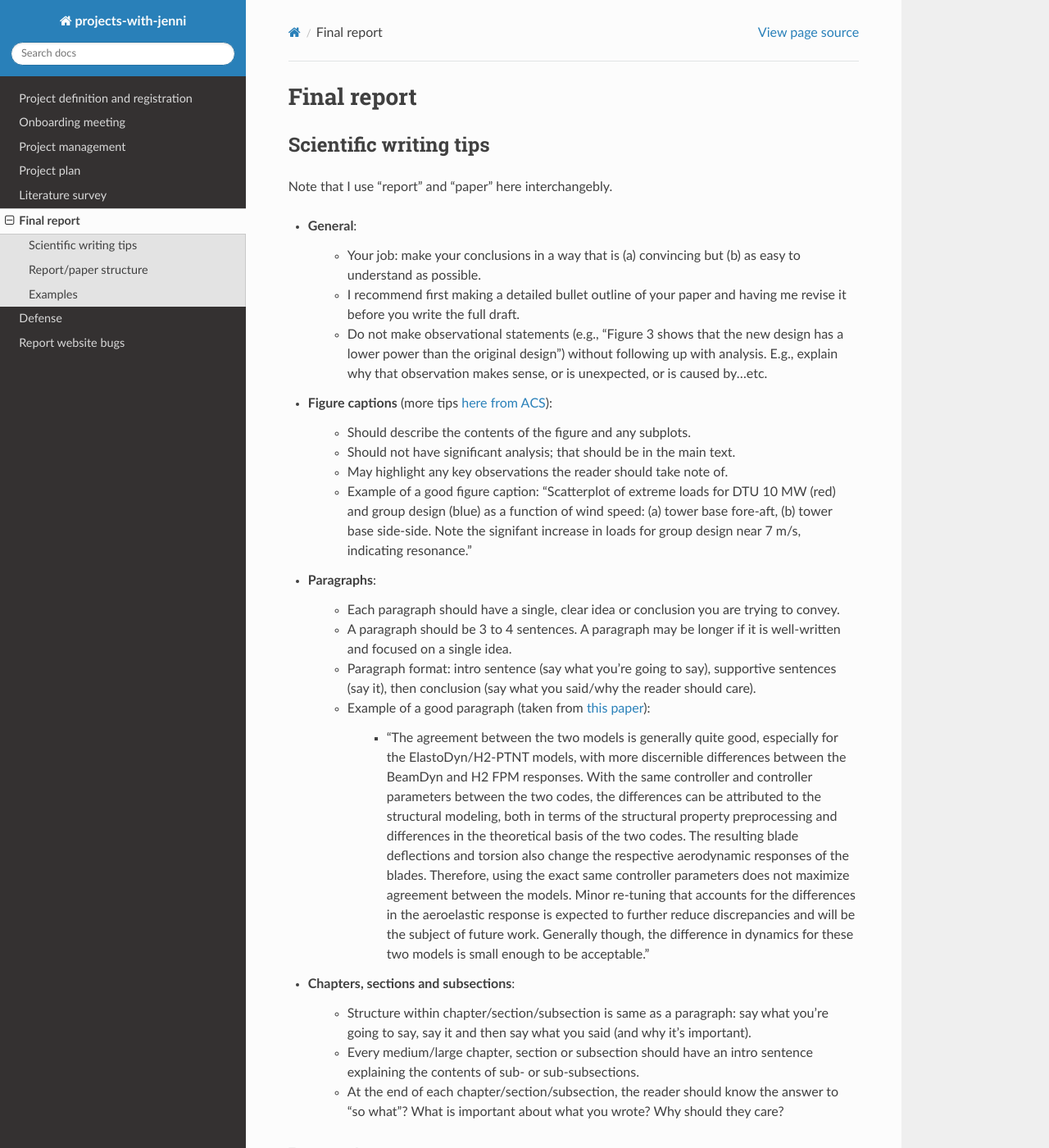
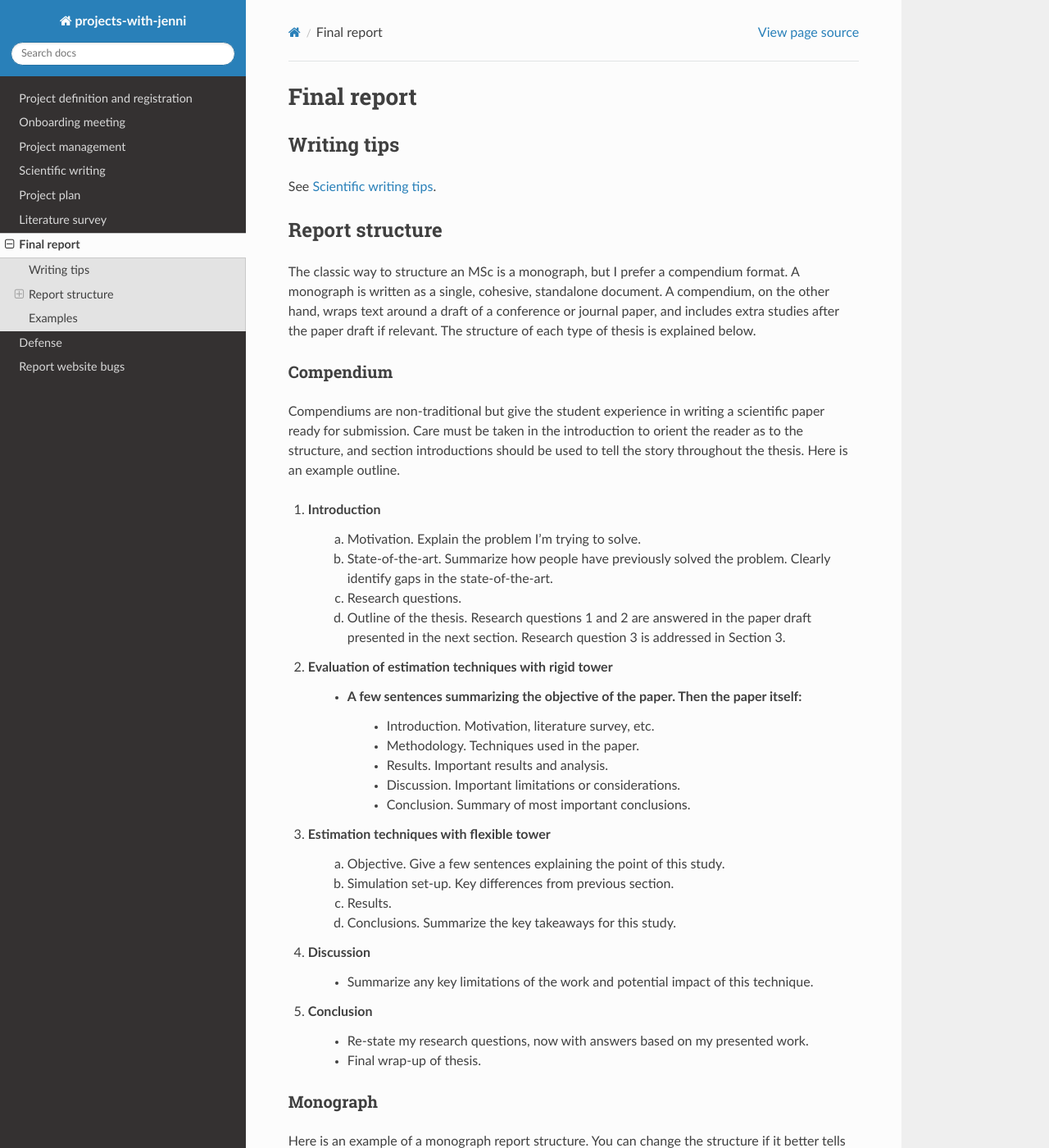
Before and after one commit to jennirinker/projects-with-jenni, a Sphinx documentation site: the page built from docs/source/final_report.rst, in a window 1280 px wide and 1400 px high. Shown: the whole window at 82% size. Built offline with Sphinx 7.4.7 and the Read the Docs theme 3.1.0, drawn with Linux system fonts in a browser that asks for light colours; some of the changed text lies outside the part shown.

Commit message:
adding compendium structure

```diff
--- a/docs/source/final_report.rst
+++ b/docs/source/final_report.rst
@@ -1,58 +1,73 @@
 Final report
 ===============
 
-.. _scientific_writing:
+.. _final_report:
 
-Scientific writing tips
--------------------------
+Writing tips
+--------------
 
-Note that I use "report" and "paper" here interchangebly.
+See :ref:`scientific_writing`.
 
-* **General**:
+Report structure
+------------------
 
-    * Your job: make your conclusions in a way that is (a) convincing but (b) as easy to understand as possible.
-    * I recommend first making a detailed bullet outline of your paper and having me revise it before you write the full draft.
-    * Do not make observational statements (e.g., "Figure 3 shows that the new design has a lower power than the original design") without following up with analysis. E.g., explain why that observation makes sense, or is unexpected, or is caused by...etc.
+The classic way to structure an MSc is a monograph, but I prefer a compendium format.
+A monograph is written as a single, cohesive, standalone document. A compendium, on the other hand,
+wraps text around a draft of a conference or journal paper, and includes extra studies after the paper
+draft if relevant. The structure of each type of thesis is explained below.
 
-* **Figure captions** (more tips `here from ACS <https://pubs.acs.org/doi/10.1021/acsenergylett.9b00253>`_):
 
-    * Should describe the contents of the figure and any subplots.
-    * Should not have significant analysis; that should be in the main text.
-    * May highlight any key observations the reader should take note of.
-    * Example of a good figure caption: "Scatterplot of extreme loads for DTU 10 MW (red) and group design (blue) as a function of wind speed: (a) tower base fore-aft, (b) tower base side-side. Note the signifant increase in loads for group design near 7 m/s, indicating resonance."
+Compendium
+^^^^^^^^^^^^^^
 
-* **Paragraphs**:
+Compendiums are non-traditional but give the student experience in writing a scientific paper ready
+for submission. Care must be taken in the introduction to orient the reader as to the structure, and
+section introductions should be used to tell the story throughout the thesis.
+Here is an example outline.
 
-    * Each paragraph should have a single, clear idea or conclusion you are trying to convey.
-    * A paragraph should be 3 to 4 sentences. A paragraph may be longer if it is well-written and focused on a single idea.
-    * Paragraph format: intro sentence (say what you're going to say), supportive sentences (say it), then conclusion (say what you said/why the reader should care).
-    * Example of a good paragraph (taken from `this paper <https://iopscience.iop.org/article/10.1088/1742-6596/1618/5/052052/meta>`_):
+1. Introduction
+    a. Motivation. Explain the problem I'm trying to solve.
+    b. State-of-the-art. Summarize how people have previously solved the problem. Clearly identify
+       gaps in the state-of-the-art.
+    c. Research questions.
+    d. Outline of the thesis. Research questions 1 and 2 are answered in the paper draft presented
+       in the next section. Research question 3 is addressed in Section 3.
+2. Evaluation of estimation techniques with rigid tower
+    * A few sentences summarizing the objective of the paper. Then the paper itself:
+        a. Introduction. Motivation, literature survey, etc.
+        b. Methodology. Techniques used in the paper.
+        c. Results. Important results and analysis.
+        d. Discussion. Important limitations or considerations.
+        e. Conclusion. Summary of most important conclusions.
+3. Estimation techniques with flexible tower
+    a. Objective. Give a few sentences explaining the point of this study.
+    b. Simulation set-up. Key differences from previous section.
+    c. Results.
+    d. Conclusions. Summarize the key takeaways for this study.
+4. Discussion
+    * Summarize any key limitations of the work and potential impact of this technique.
+5. Conclusion
+    * Re-state my research questions, now with answers based on my presented work.
+    * Final wrap-up of thesis.
 
-        * "The agreement between the two models is generally quite good, especially for the  ElastoDyn/H2-PTNT models, with more discernible differences between the BeamDyn and H2 FPM responses. With the same controller and controller parameters between the two codes, the differences can be attributed to the structural modeling, both in terms of the structural property preprocessing and differences in the theoretical basis of the two codes. The resulting blade deflections and torsion also change the respective aerodynamic responses of the blades. Therefore, using the exact same controller parameters does not maximize agreement between the models. Minor re-tuning that accounts for the differences in the aeroelastic response is expected to further reduce discrepancies and will be the subject of future work. Generally though, the difference in dynamics for these two models is small enough to be acceptable."
 
-* **Chapters, sections and subsections**:
+Monograph
+^^^^^^^^^^^^^^
 
-    * Structure within chapter/section/subsection is same as a paragraph: say what you're going to say, say it and then say what you said (and why it's important).
-    * Every medium/large chapter, section or subsection should have an intro sentence explaining the contents of sub- or sub-subsections.
-    * At the end of each chapter/section/subsection, the reader should know the answer to "so what"? What is important about what you wrote? Why should they care?
+Here is an example of a monograph report structure.
+You can change the structure if it better tells your story.
+See references in :ref:`scientific_writing` for more details.
 
-Report/paper structure
-------------------------
-
-Here is an example of an overall report structure.
-It is common to subdivide chapters into sections and subsections to better orient the reader.
-Note some similarities to the project plan.
-You can change the structure if it better tells your story.
-
-* **Background**. What is the problem you are trying to solve? How have other people solved the problem/related problems? If this is a thesis, what are your research questions based on this?
-* **Methodology**. What technique(s) did you use to solve the problem that the reader needs to know?
-* **Results**. How well did your technique work? Are there some areas where it doesn't work well? Why?
-* **Discussion**. Summarize the key assumptions, limitations and potential impact of your techniques.
-* **Conclusion**. Summarize the problem, proposed solution and results. If this is a thesis, write the answers to your research questions based on your results/analysis.
+1. **Background**. What is the problem you are trying to solve? How have other people solved the problem/related problems? If this is a thesis, what are your research questions based on this?
+2. **Methodology**. What technique(s) did you use to solve the problem that the reader needs to know?
+3. **Results**. How well did your technique work? Are there some areas where it doesn't work well? Why?
+4. **Discussion**. Summarize the key assumptions, limitations and potential impact of your techniques.
+5. **Conclusion**. Summarize the problem, proposed solution and results. If this is a thesis, write the answers to your research questions based on your results/analysis.
 
 Examples
 ----------
 
+At this time, I only have examples of monographs.
 Links require DTU login.
 Find more examples on DTU FindIt by doing an advanced search and putting "Rinker" in the supervisor field.
 
--- a/docs/source/index.rst
+++ b/docs/source/index.rst
@@ -25,6 +25,7 @@ Contents
    project_registration
    onboarding
    project_management
+   scientific_writing
    project_plan
    literature_survey
    final_report
```
Also changed, not shown: docs/source/scientific_writing.rst (added, +43 -0 lines).
